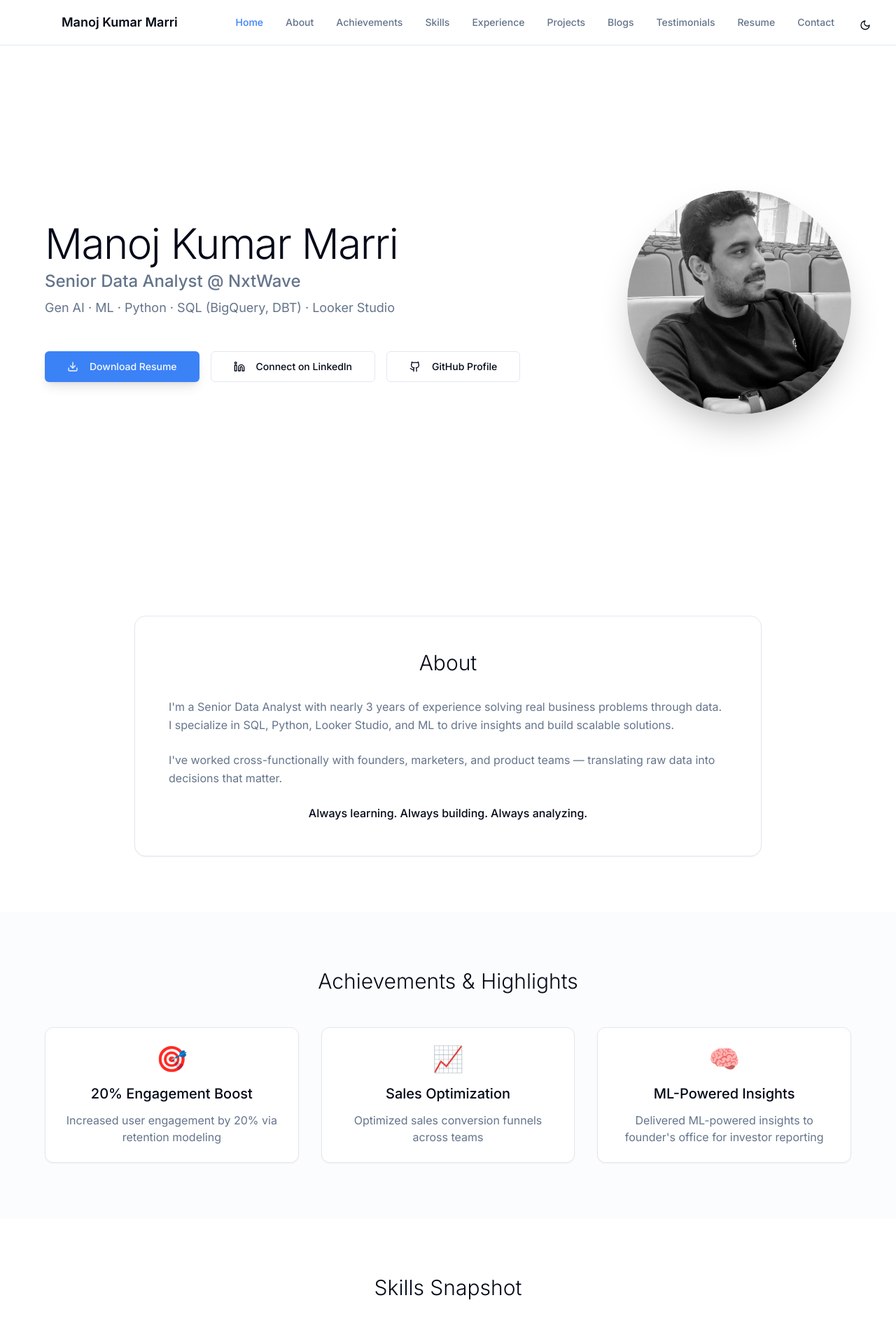
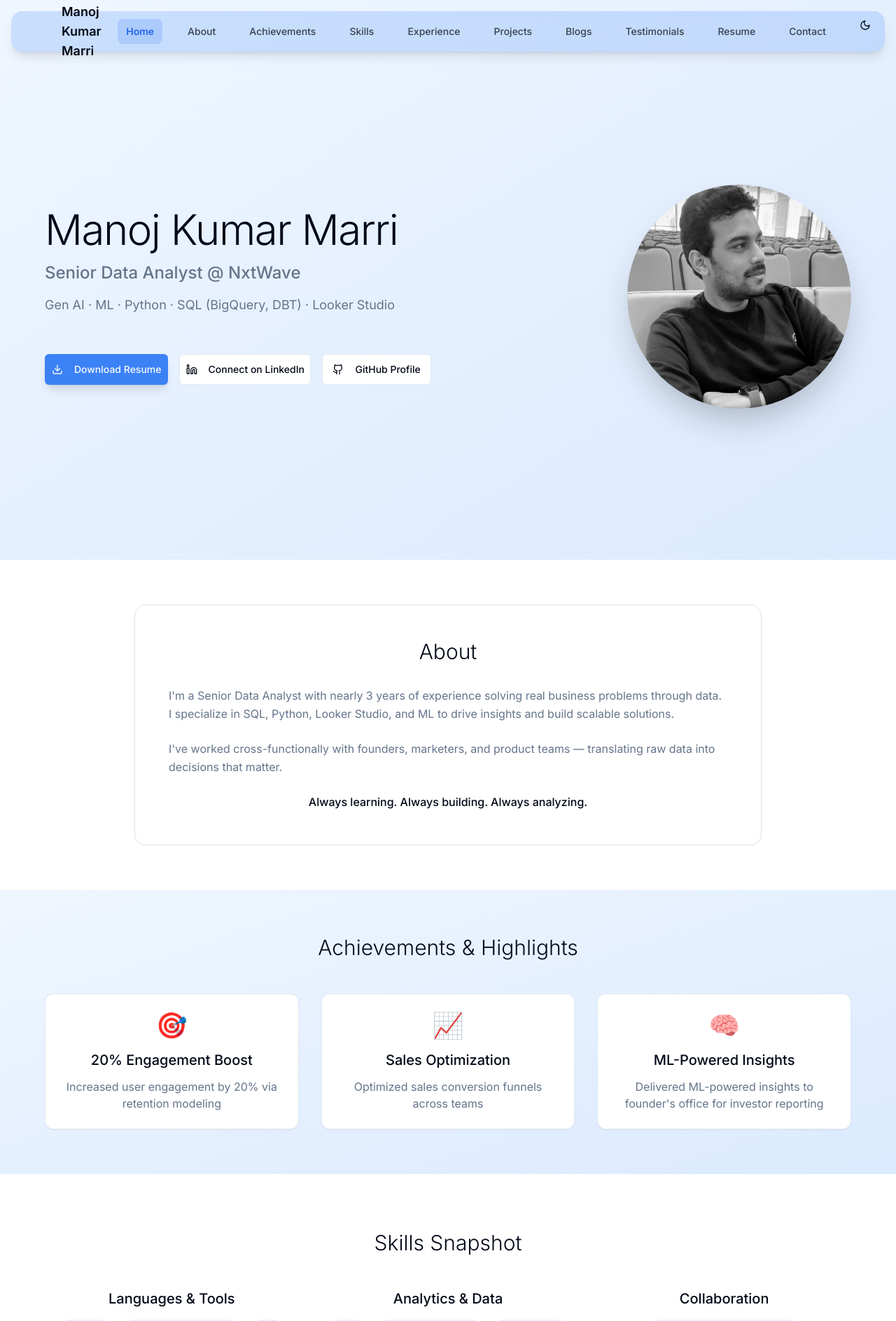
Before and after one commit to marri26/manoj-marri-portfolio-site, a React (Vite) app: page / in a window 1280 px wide. Shown: the top 1888 px of the page at 70% size. Built offline with nearby package versions, Linux system fonts and the light colour scheme.

Commit message:
Refactor: Implement design updates
- Alternating background colors for sections.
- Floating, translucent navbar with highlighting.
- Added subtle animations and carousel.
- Improved responsiveness and mobile-friendliness.
- Ensured theme consistency.

```diff
--- a/src/components/AboutSection.tsx
+++ b/src/components/AboutSection.tsx
@@ -1,19 +1,19 @@
 
 const AboutSection = () => {
   return (
-    <section className="py-20 px-6" id="about">
+    <section className="py-16 px-6" id="about">
       <div className="max-w-4xl mx-auto">
-        <div className="bg-card rounded-2xl p-8 lg:p-12 shadow-sm border animate-on-scroll">
+        <div className="bg-card rounded-2xl p-8 lg:p-12 shadow-sm border animate-on-scroll card-hover">
           <h2 className="text-3xl font-light mb-8 text-center">About</h2>
           <div className="prose prose-lg max-w-none text-muted-foreground leading-relaxed">
-            <p className="mb-6">
+            <p className="mb-6 animate-on-scroll">
               I'm a Senior Data Analyst with nearly 3 years of experience solving real business problems through data.
               I specialize in SQL, Python, Looker Studio, and ML to drive insights and build scalable solutions.
             </p>
-            <p className="mb-6">
+            <p className="mb-6 animate-on-scroll">
               I've worked cross-functionally with founders, marketers, and product teams — translating raw data into decisions that matter.
             </p>
-            <p className="text-center font-medium text-foreground">
+            <p className="text-center font-medium text-foreground animate-on-scroll">
               Always learning. Always building. Always analyzing.
             </p>
           </div>
--- a/src/components/AchievementsSection.tsx
+++ b/src/components/AchievementsSection.tsx
@@ -19,17 +19,17 @@ const AchievementsSection = () => {
   ];
 
   return (
-    <section className="py-20 px-6 bg-muted/30" id="achievements">
+    <section className="py-16 px-6" id="achievements">
       <div className="max-w-6xl mx-auto">
         <h2 className="text-3xl font-light text-center mb-12 animate-on-scroll">Achievements & Highlights</h2>
         <div className="grid grid-cols-1 md:grid-cols-3 gap-8">
           {achievements.map((achievement, index) => (
             <div
               key={index}
-              className="bg-card rounded-xl p-6 text-center shadow-sm border hover:scale-105 transition-all duration-300 animate-on-scroll"
-              style={{ animationDelay: `${index * 0.1}s` }}
+              className="bg-card rounded-xl p-6 text-center shadow-sm border card-hover animate-on-scroll"
+              style={{ animationDelay: `${index * 0.2}s` }}
             >
-              <div className="text-4xl mb-4">{achievement.icon}</div>
+              <div className="text-4xl mb-4 transform hover:scale-110 transition-transform duration-300">{achievement.icon}</div>
               <h3 className="text-xl font-medium mb-3">{achievement.title}</h3>
               <p className="text-muted-foreground">{achievement.description}</p>
             </div>
--- a/src/components/HeroSection.tsx
+++ b/src/components/HeroSection.tsx
@@ -4,61 +4,61 @@ import { Download, Linkedin, Github } from "lucide-react";
 
 const HeroSection = () => {
   return (
-    <section className="min-h-screen flex items-center px-6 pt-16" id="hero">
+    <section className="min-h-screen flex items-center px-6 pt-24 pb-12" id="hero">
       <div className="max-w-6xl mx-auto grid grid-cols-1 lg:grid-cols-2 gap-12 items-center">
-        <div className="space-y-6 animate-fade-in">
-          <div className="space-y-2">
-            <h1 className="text-5xl lg:text-6xl font-light tracking-tight text-foreground">
+        <div className="space-y-8 animate-on-scroll">
+          <div className="space-y-4">
+            <h1 className="text-4xl md:text-5xl lg:text-6xl font-light tracking-tight text-foreground animate-fade-in">
               Manoj Kumar Marri
             </h1>
-            <h2 className="text-xl lg:text-2xl font-medium text-muted-foreground">
+            <h2 className="text-lg md:text-xl lg:text-2xl font-medium text-muted-foreground animate-fade-in" style={{ animationDelay: '0.2s' }}>
               Senior Data Analyst @ NxtWave
             </h2>
-            <p className="text-lg text-muted-foreground max-w-lg">
+            <p className="text-base md:text-lg text-muted-foreground max-w-lg animate-fade-in" style={{ animationDelay: '0.4s' }}>
               Gen AI · ML · Python · SQL (BigQuery, DBT) · Looker Studio
             </p>
           </div>
 
-          <div className="flex flex-col sm:flex-row gap-4 pt-6">
+          <div className="flex flex-col sm:flex-row gap-4 pt-6 animate-fade-in" style={{ animationDelay: '0.6s' }}>
             <Button
               size="lg"
-              className="group hover:scale-105 transition-all duration-200 shadow-lg"
+              className="group btn-hover hover:scale-105 transition-all duration-300 shadow-lg hover:shadow-xl"
               onClick={() => window.open('https://drive.google.com/file/d/1SqKNXM-kTNNRwJuCFsG2VoTsbkBXn76k/view?usp=sharing', '_blank')}
             >
-              <Download className="w-4 h-4 mr-2 group-hover:animate-pulse" />
+              <Download className="w-4 h-4 mr-2 group-hover:animate-bounce" />
               Download Resume
             </Button>
             <Button
               variant="outline"
               size="lg"
-              className="group hover:scale-105 transition-all duration-200"
+              className="group btn-hover hover:scale-105 transition-all duration-300 hover:bg-blue-50 hover:border-blue-300"
               onClick={() => window.open('https://www.linkedin.com/in/manoj-kumar-marri-798385168/', '_blank')}
             >
-              <Linkedin className="w-4 h-4 mr-2 group-hover:text-blue-600" />
+              <Linkedin className="w-4 h-4 mr-2 group-hover:text-blue-600 transition-colors" />
               Connect on LinkedIn
             </Button>
             <Button
               variant="outline"
               size="lg"
-              className="group hover:scale-105 transition-all duration-200"
+              className="group btn-hover hover:scale-105 transition-all duration-300 hover:bg-gray-50 hover:border-gray-400"
               onClick={() => window.open('https://github.com/marri26', '_blank')}
             >
-              <Github className="w-4 h-4 mr-2 group-hover:text-gray-800" />
+              <Github className="w-4 h-4 mr-2 group-hover:text-gray-800 transition-colors" />
               GitHub Profile
             </Button>
           </div>
         </div>
 
         <div className="flex justify-center lg:justify-end animate-scale-in">
-          <div className="relative group">
-            <div className="w-64 h-64 lg:w-80 lg:h-80 rounded-full overflow-hidden shadow-2xl">
+          <div className="relative group hover-lift">
+            <div className="w-64 h-64 md:w-72 md:h-72 lg:w-80 lg:h-80 rounded-full overflow-hidden shadow-2xl hover:shadow-3xl transition-all duration-500">
               <img
                 src="/lovable-uploads/0f3351d2-0157-4f73-b274-d1ac0b94abf2.png"
                 alt="Manoj Kumar Marri"
-                className="w-full h-full object-cover grayscale group-hover:grayscale-0 transition-all duration-500"
+                className="w-full h-full object-cover grayscale group-hover:grayscale-0 transition-all duration-700 hover:scale-110"
               />
             </div>
-            <div className="absolute inset-0 rounded-full bg-gradient-to-tr from-primary/20 to-transparent opacity-0 group-hover:opacity-100 transition-opacity duration-500"></div>
+            <div className="absolute inset-0 rounded-full bg-gradient-to-tr from-blue-500/20 to-transparent opacity-0 group-hover:opacity-100 transition-opacity duration-500"></div>
           </div>
         </div>
       </div>
--- a/src/components/Navigation.tsx
+++ b/src/components/Navigation.tsx
@@ -46,27 +46,27 @@ const Navigation = () => {
   };
 
   return (
-    <nav className="fixed top-0 left-0 right-0 z-50 bg-background/80 backdrop-blur-md border-b border-border">
+    <nav className="fixed top-4 left-4 right-4 z-50 bg-blue-500/20 backdrop-blur-md border border-blue-200/30 rounded-2xl shadow-lg">
       <div className="max-w-6xl mx-auto px-6">
-        <div className="flex items-center justify-between h-16">
+        <div className="flex items-center justify-between h-14">
           {/* Logo */}
           <div
-            className="font-semibold text-lg cursor-pointer hover:text-primary transition-colors"
+            className="font-semibold text-lg cursor-pointer hover:text-blue-600 transition-colors"
             onClick={() => scrollToSection('hero')}
           >
             Manoj Kumar Marri
           </div>
 
-          {/* Desktop Navigation */}
-          <div className="hidden md:flex items-center space-x-8">
+          {/* Desktop Navigation - Responsive grid */}
+          <div className="hidden lg:flex items-center space-x-6">
             {navItems.map((item) => (
               <button
                 key={item.id}
                 onClick={() => scrollToSection(item.id)}
-                className={`text-sm font-medium transition-colors hover:text-primary ${
+                className={`text-sm font-medium transition-all duration-300 px-3 py-2 rounded-lg hover:bg-blue-500/20 ${
                   activeSection === item.id
-                    ? 'text-primary'
-                    : 'text-muted-foreground'
+                    ? 'text-blue-600 bg-blue-500/20 font-semibold'
+                    : 'text-gray-700 hover:text-blue-600'
                 }`}
               >
                 {item.label}
@@ -74,9 +74,32 @@ const Navigation = () => {
             ))}
           </div>
 
+          {/* Tablet Navigation - Compact */}
+          <div className="hidden md:flex lg:hidden items-center space-x-3">
+            {navItems.slice(0, 6).map((item) => (
+              <button
+                key={item.id}
+                onClick={() => scrollToSection(item.id)}
+                className={`text-xs font-medium transition-all duration-300 px-2 py-1 rounded-lg hover:bg-blue-500/20 ${
+                  activeSection === item.id
+                    ? 'text-blue-600 bg-blue-500/20 font-semibold'
+                    : 'text-gray-700 hover:text-blue-600'
+                }`}
+              >
+                {item.label}
+              </button>
+            ))}
+            <button
+              className="text-xs font-medium text-gray-700 hover:text-blue-600 px-2 py-1"
+              onClick={() => setIsOpen(!isOpen)}
+            >
+              More
+            </button>
+          </div>
+
           {/* Mobile Menu Button */}
           <button
-            className="md:hidden p-2"
+            className="md:hidden p-2 hover:bg-blue-500/20 rounded-lg transition-colors"
             onClick={() => setIsOpen(!isOpen)}
             aria-label="Toggle menu"
           >
@@ -84,18 +107,18 @@ const Navigation = () => {
           </button>
         </div>
 
-        {/* Mobile Navigation */}
+        {/* Mobile/Tablet Navigation */}
         {isOpen && (
-          <div className="md:hidden py-4 border-t border-border">
-            <div className="flex flex-col space-y-3">
+          <div className="md:hidden lg:hidden py-4 border-t border-blue-200/30 animate-fade-in">
+            <div className="grid grid-cols-2 gap-2">
               {navItems.map((item) => (
                 <button
                   key={item.id}
                   onClick={() => scrollToSection(item.id)}
-                  className={`text-left px-2 py-1 text-sm font-medium transition-colors hover:text-primary ${
+                  className={`text-left px-3 py-2 text-sm font-medium transition-all duration-300 rounded-lg hover:bg-blue-500/20 ${
                     activeSection === item.id
-                      ? 'text-primary'
-                      : 'text-muted-foreground'
+                      ? 'text-blue-600 bg-blue-500/20 font-semibold'
+                      : 'text-gray-700 hover:text-blue-600'
                   }`}
                 >
                   {item.label}
--- a/src/components/ResumeSection.tsx
+++ b/src/components/ResumeSection.tsx
@@ -7,7 +7,7 @@ const ResumeSection = () => {
   const embedUrl = "https://drive.google.com/file/d/1SqKNXM-kTNNRwJuCFsG2VoTsbkBXn76k/preview";
 
   return (
-    <section className="py-16 px-6 bg-muted/30" id="resume">
+    <section className="py-16 px-6" id="resume">
       <div className="max-w-6xl mx-auto">
         <div className="text-center mb-10 animate-on-scroll">
           <h2 className="text-3xl font-light mb-4">Resume</h2>
@@ -20,24 +20,24 @@ const ResumeSection = () => {
           <div className="flex flex-col sm:flex-row gap-4 justify-center">
             <Button
               size="lg"
-              className="group hover:scale-105 transition-all duration-200 shadow-lg"
+              className="group btn-hover hover:scale-105 transition-all duration-300 shadow-lg hover:shadow-xl"
               onClick={() => window.open(resumeUrl, '_blank')}
             >
-              <Download className="w-4 h-4 mr-2 group-hover:animate-pulse" />
+              <Download className="w-4 h-4 mr-2 group-hover:animate-bounce" />
               Download Resume
             </Button>
             <Button
               variant="outline"
               size="lg"
-              className="group hover:scale-105 transition-all duration-200"
+              className="group btn-hover hover:scale-105 transition-all duration-300 hover:bg-blue-50 hover:border-blue-300"
               onClick={() => window.open(resumeUrl, '_blank')}
             >
-              <ExternalLink className="w-4 h-4 mr-2" />
+              <ExternalLink className="w-4 h-4 mr-2 group-hover:rotate-45 transition-transform" />
               View in Google Drive
             </Button>
           </div>
 
-          <div className="bg-background rounded-lg shadow-lg overflow-hidden">
+          <div className="bg-background rounded-lg shadow-lg overflow-hidden card-hover">
             <div className="aspect-[3/4] w-full">
               <iframe
                 src={embedUrl}
--- a/src/index.css
+++ b/src/index.css
@@ -100,11 +100,59 @@
 
 .animate-on-scroll {
   opacity: 0;
-  transform: translateY(15px);
-  transition: all 0.5s ease-out;
+  transform: translateY(30px);
+  transition: all 0.8s cubic-bezier(0.4, 0, 0.2, 1);
 }
 
 .animate-on-scroll.visible {
   opacity: 1;
   transform: translateY(0);
 }
+
+/* Staggered animation delays for multiple elements */
+.animate-on-scroll:nth-child(1) { transition-delay: 0ms; }
+.animate-on-scroll:nth-child(2) { transition-delay: 100ms; }
+.animate-on-scroll:nth-child(3) { transition-delay: 200ms; }
+.animate-on-scroll:nth-child(4) { transition-delay: 300ms; }
+.animate-on-scroll:nth-child(5) { transition-delay: 400ms; }
+
+/* Hover animations */
+.hover-lift {
+  transition: transform 0.3s cubic-bezier(0.4, 0, 0.2, 1);
+}
+
+.hover-lift:hover {
+  transform: translateY(-8px);
+}
+
+/* Card hover effects */
+.card-hover {
+  transition: all 0.3s cubic-bezier(0.4, 0, 0.2, 1);
+}
+
+.card-hover:hover {
+  transform: translateY(-5px);
+  box-shadow: 0 20px 25px -5px rgba(0, 0, 0, 0.1), 0 10px 10px -5px rgba(0, 0, 0, 0.04);
+}
+
+/* Button hover effects */
+.btn-hover {
+  position: relative;
+  overflow: hidden;
+  transition: all 0.3s cubic-bezier(0.4, 0, 0.2, 1);
+}
+
+.btn-hover:before {
+  content: '';
+  position: absolute;
+  top: 0;
+  left: -100%;
+  width: 100%;
+  height: 100%;
+  background: linear-gradient(90deg, transparent, rgba(255, 255, 255, 0.2), transparent);
+  transition: left 0.5s;
+}
+
+.btn-hover:hover:before {
+  left: 100%;
+}
--- a/src/pages/Index.tsx
+++ b/src/pages/Index.tsx
@@ -41,16 +41,57 @@ const Index = () => {
     <div className="min-h-screen bg-background">
       <Navigation />
       <DarkModeToggle />
+
+      {/* Blue gradient background for hero */}
+      <div className="bg-gradient-to-br from-blue-50 to-blue-100">
         <HeroSection />
+      </div>
+
+      {/* White background */}
+      <div className="bg-white">
         <AboutSection />
+      </div>
+
+      {/* Blue gradient background */}
+      <div className="bg-gradient-to-br from-blue-50 to-blue-100">
         <AchievementsSection />
+      </div>
+
+      {/* White background */}
+      <div className="bg-white">
         <SkillsSection />
+      </div>
+
+      {/* Blue gradient background */}
+      <div className="bg-gradient-to-br from-blue-50 to-blue-100">
         <ExperienceSection />
+      </div>
+
+      {/* White background */}
+      <div className="bg-white">
         <ProjectsSection />
+      </div>
+
+      {/* Blue gradient background */}
+      <div className="bg-gradient-to-br from-blue-50 to-blue-100">
         <BlogsSection />
+      </div>
+
+      {/* White background */}
+      <div className="bg-white">
         <TestimonialsSection />
+      </div>
+
+      {/* Blue gradient background */}
+      <div className="bg-gradient-to-br from-blue-50 to-blue-100">
         <ResumeSection />
+      </div>
+
+      {/* White background */}
+      <div className="bg-white">
         <ContactSection />
+      </div>
+
       <Footer />
     </div>
   );
```
Lines whose indentation alone changed are shown as unchanged.
